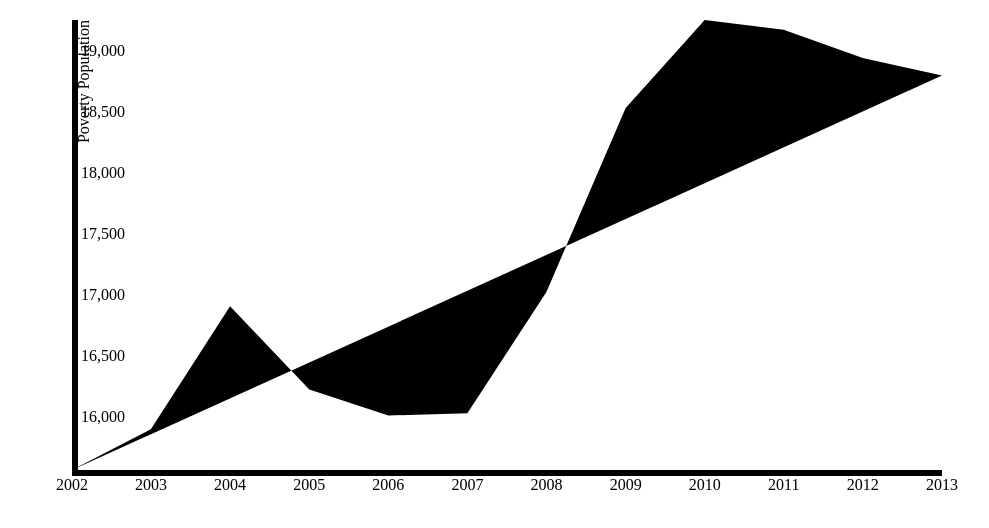
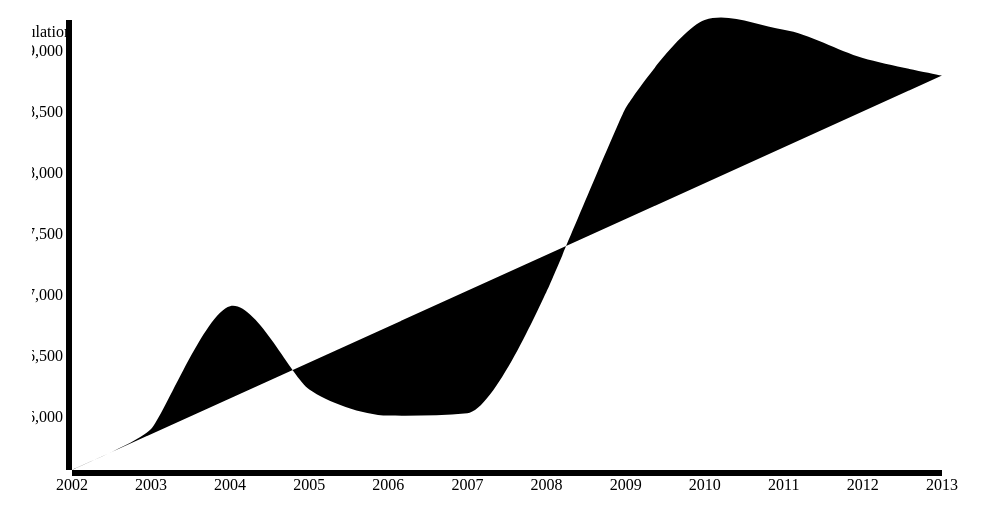
Before and after one commit to FeiC2015/2415-assignment01, a website: page public_html/test.html in a window 1280 px wide. Shown: the whole page, without its empty margins (108-1097 px from the left). Drawn offline with nearby package versions, Linux system fonts and the light colour scheme.

Commit message:
remove unnecessary var

```diff
--- a/public_html/test.html
+++ b/public_html/test.html
@@ -9,10 +9,17 @@
 				position: relative;
 			}
 
-			line {
+			#line-white {
 				fill: steelblue;
 				stroke: 1px;
 			}
+
+			svg {
+				margin: { top:20, bottom:20, left: 20, right:20};
+
+			}
+
+
 
 
 
@@ -62,11 +69,14 @@
 
 			var yAxis = d3.svg.axis()
 							.scale(y)
-							.orient('right');
+							.orient('left')
+							.ticks(10);
 
 			var line = d3.svg.line()
 							.x(function(d) { return x(d.year); })
-							.y(function(d) { return y(d.pov); });
+							.y(function(d) { return y(d.pov); })
+							.interpolate('monotone');
+
 
 			datasetW.forEach(function(d) {
 				d.year = parseDate(d.year);
@@ -81,15 +91,14 @@
 			y.domain(d3.extent(datasetW, function(d) { return d.pov; }));
 
 			svg.append('g')
-							.attr('class', 'x axis')
+							.attr('class', 'x-axis')
 							.attr('transform', 'translate(0,' + height + ')')
 							.call(xAxis);
 
 			svg.append('g')
-							.attr('class', 'y axis')
+							.attr('class', 'y-axis')
 							.call(yAxis)
 							.append('text')
-							.attr('transform', 'rotate(-90)')
 							.attr('y', 6)
 							.attr('dy', '.71em')
 							.style('text-anchor', 'end')
@@ -99,17 +108,17 @@
 							.datum(datasetW)
 							.attr('class', 'line')
 							.attr('d', line);
-
-			var focus = svg.append('g')
-							.attr('class', 'focus')
-							.style('display', 'none');
-
-			focus.append('circle')
-							.attr('r', 4.5);
-
-			focus.append('text')
-							.attr('x', 9)
-							.attr('dy', '.35em');
+//
+//			var focus = svg.append('g')
+//							.attr('class', 'focus')
+//							.style('display', 'none');
+//
+//			focus.append('circle')
+//							.attr('r', 4.5);
+//
+//			focus.append('text')
+//							.attr('x', 9)
+//							.attr('dy', '.35em');
 
 //			svg.append('rect')
 //							.attr('class', 'overlay')
```
